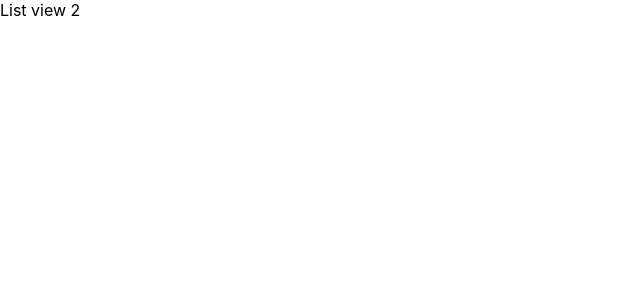
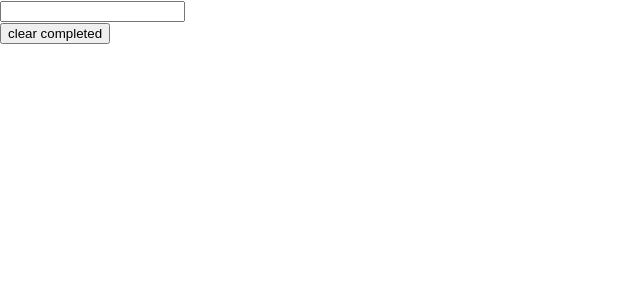
Before and after one commit to DuongHoangThach/todo-list-project, a React (Create React App) app: page / in a window 1280 px wide. Shown: the top 300 px of the page, without its empty margins (0-640 px from the left). Built offline with nearby package versions, Linux system fonts and the light colour scheme.

Commit message:
Add ability to complete  a task and clear tasks

```diff
--- a/package.json
+++ b/package.json
@@ -11,6 +11,7 @@
     "@types/react": "^17.0.0",
     "@types/react-dom": "^17.0.0",
     "@types/react-router-dom": "^5.3.0",
+    "nanoid": "^3.1.28",
     "react": "^17.0.2",
     "react-dom": "^17.0.2",
     "react-router-dom": "^5.3.0",
--- a/src/screens/ListScreen.tsx
+++ b/src/screens/ListScreen.tsx
@@ -1,9 +1,72 @@
-import React from 'react';
+import React, { ChangeEvent, KeyboardEvent, useState } from 'react';
+import { nanoid } from 'nanoid';
 
 type Props = {};
 
+type Task = {
+  id: string;
+  label: string;
+  isComplete: boolean;
+};
+
 const ListScreen: React.FC<Props> = () => {
-  return <div>List view 2</div>;
+  const [tasks, setTasks] = useState<Task[]>([]);
+  const [newTaskLabel, setNewTaskLabel] = useState('');
+
+  const handleNewLabelChange = (e: ChangeEvent<HTMLInputElement>) =>
+    setNewTaskLabel(e.target.value);
+
+  const handleNewTaskKeyPress = (e: KeyboardEvent<HTMLInputElement>) => {
+    if (e.key === 'Enter' && newTaskLabel !== '') {
+      setTasks((tasks) => [
+        ...tasks,
+        { id: nanoid(), label: newTaskLabel, isComplete: false },
+      ]);
+      setNewTaskLabel('');
+    }
+  };
+
+  const handleCompleteChange =
+    (handledTask: Task) => (e: ChangeEvent<HTMLInputElement>) => {
+      setTasks((tasks) =>
+        tasks.map((task) => {
+          if (task.id === handledTask.id)
+            return { ...task, isComplete: e.target.checked };
+          return task;
+        })
+      );
+    };
+
+  const handleClearClick = () =>
+    setTasks((tasks) => tasks.filter((task) => !task.isComplete));
+
+  console.log(tasks);
+
+  return (
+    <div>
+      <div>
+        {tasks.map((task) => (
+          <div key={task.id}>
+            <input
+              type="checkbox"
+              checked={task.isComplete}
+              onChange={handleCompleteChange(task)}
+            />
+            {''}
+            {task.label}
+          </div>
+        ))}
+      </div>
+      <input
+        value={newTaskLabel}
+        onChange={handleNewLabelChange}
+        onKeyPress={handleNewTaskKeyPress}
+      />
+      <div>
+        <button onClick={handleClearClick}>clear completed</button>
+      </div>
+    </div>
+  );
 };
 
 export default ListScreen;
```
Also changed, not shown: 1 other file (tests, documents, lock files or other folders).
